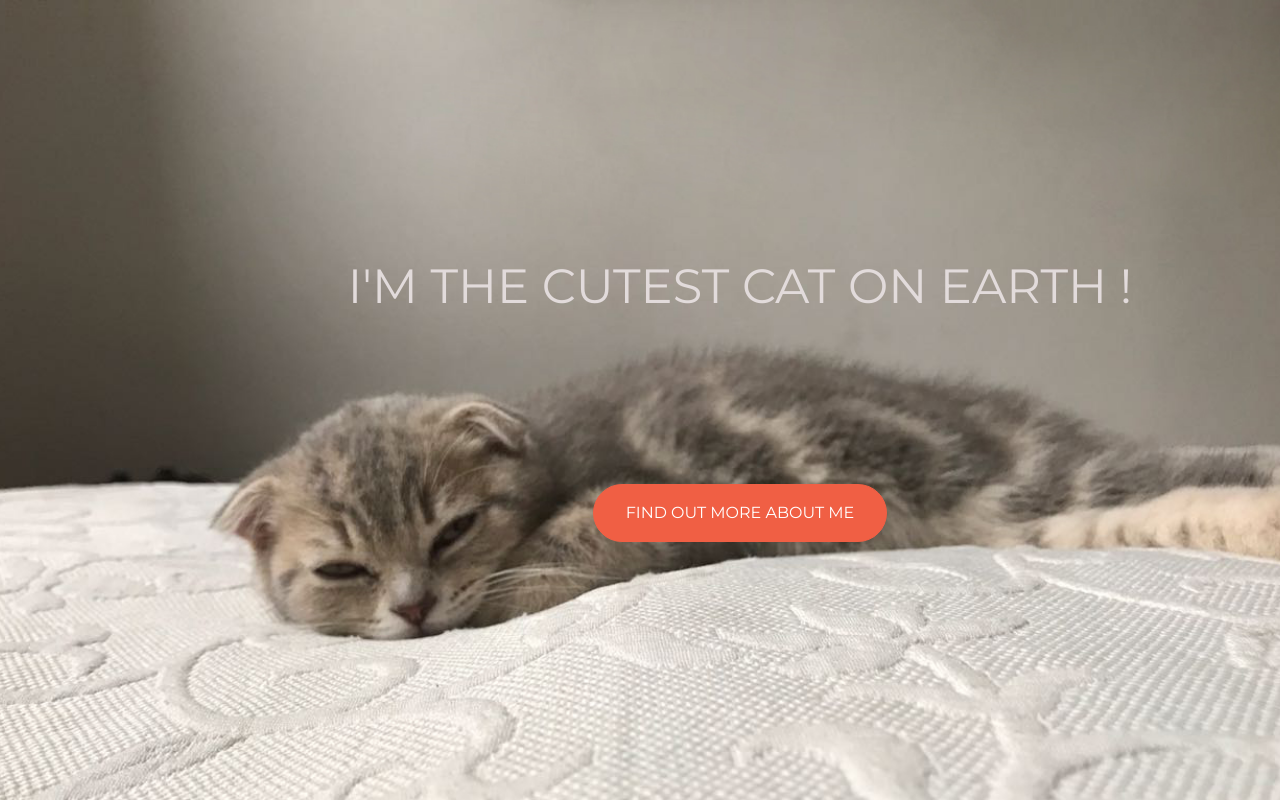
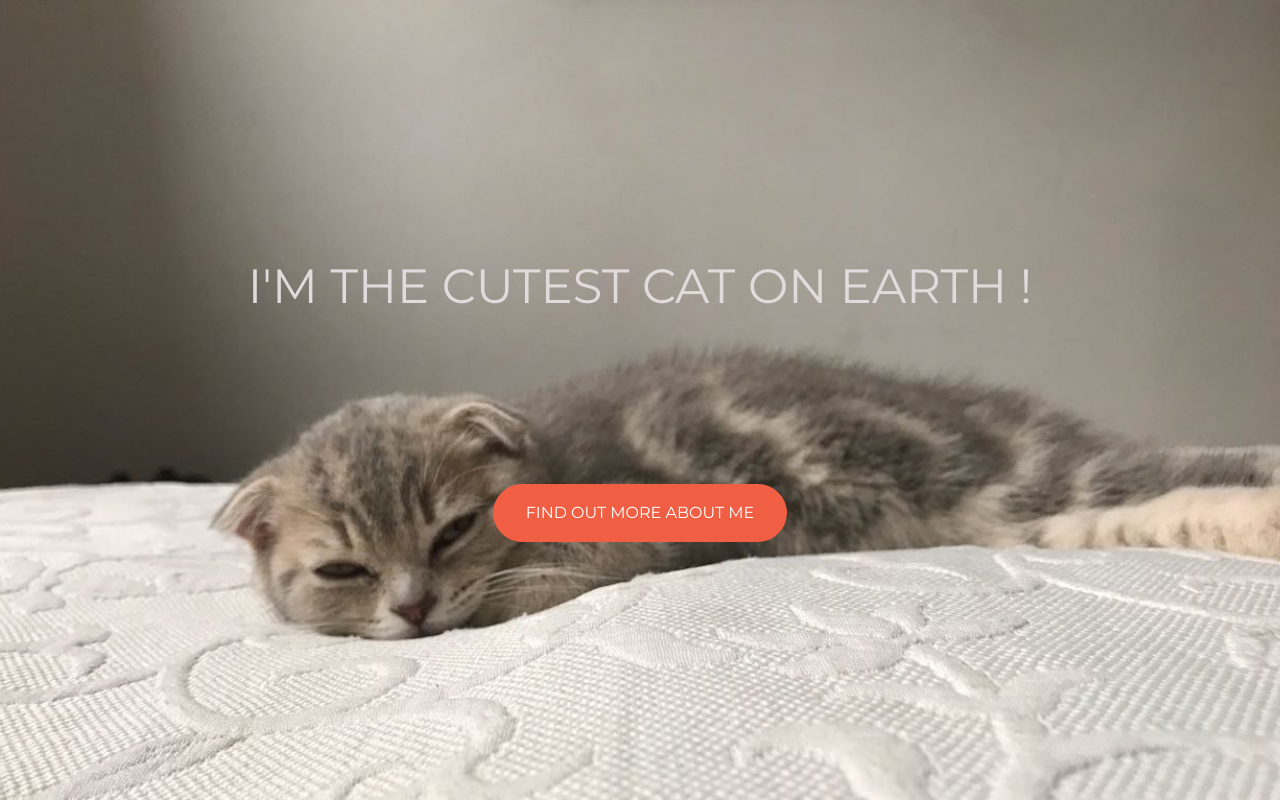
Before and after one commit to Sand-a/moustache, a plain HTML site: page index.html in a window 1280 px wide. Drawn offline with nearby package versions, Linux system fonts and the light colour scheme.

Commit message:
Update style.css

```diff
--- a/style.css
+++ b/style.css
@@ -13,7 +13,7 @@ html {
 h1{
   font-size: 3rem;
 	color: #e2dbdb;
-	margin-left: 200px;
+
 }
 
 .buffer{
@@ -27,7 +27,6 @@ border-radius: 300px;
 .btn-primary{
   background-color: #f05f44;
   border-color: #f05f44;
-  margin-left: 200px;
 }
 
 .btn-primary:hover {
```
